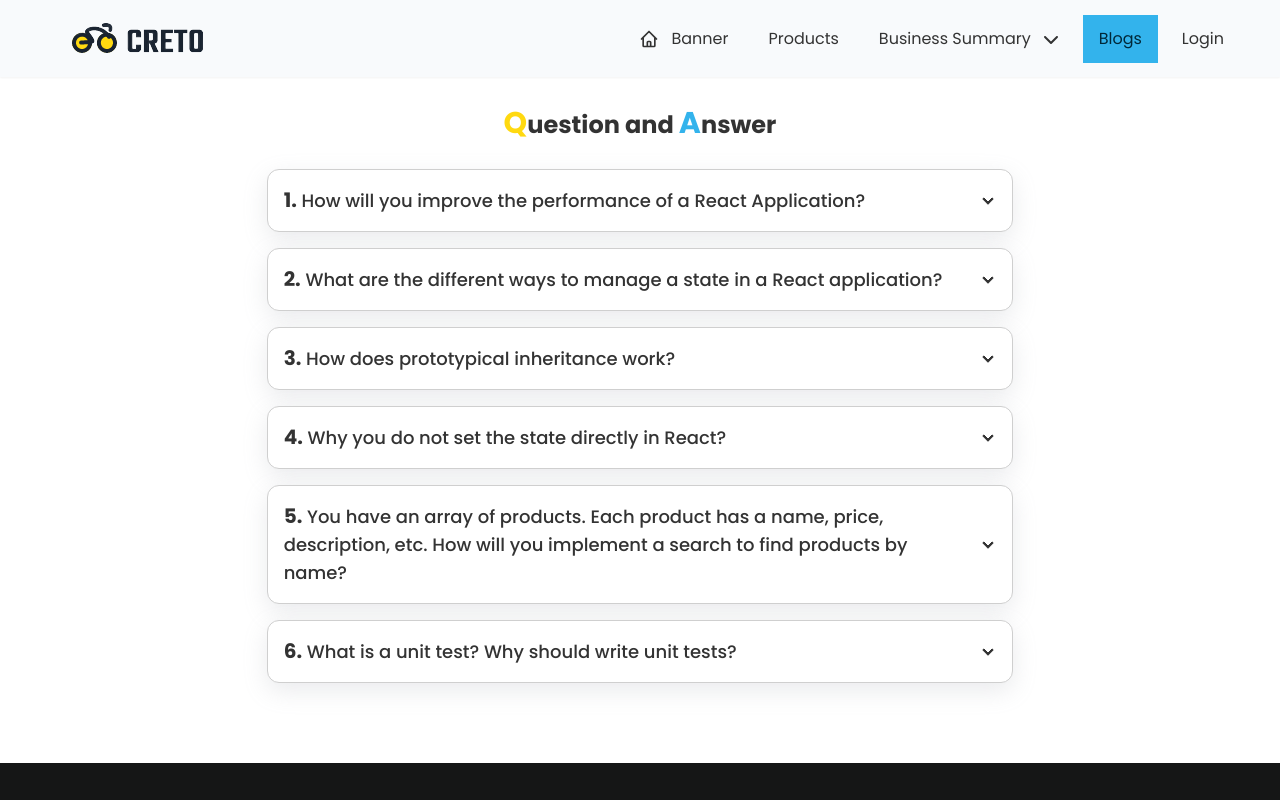
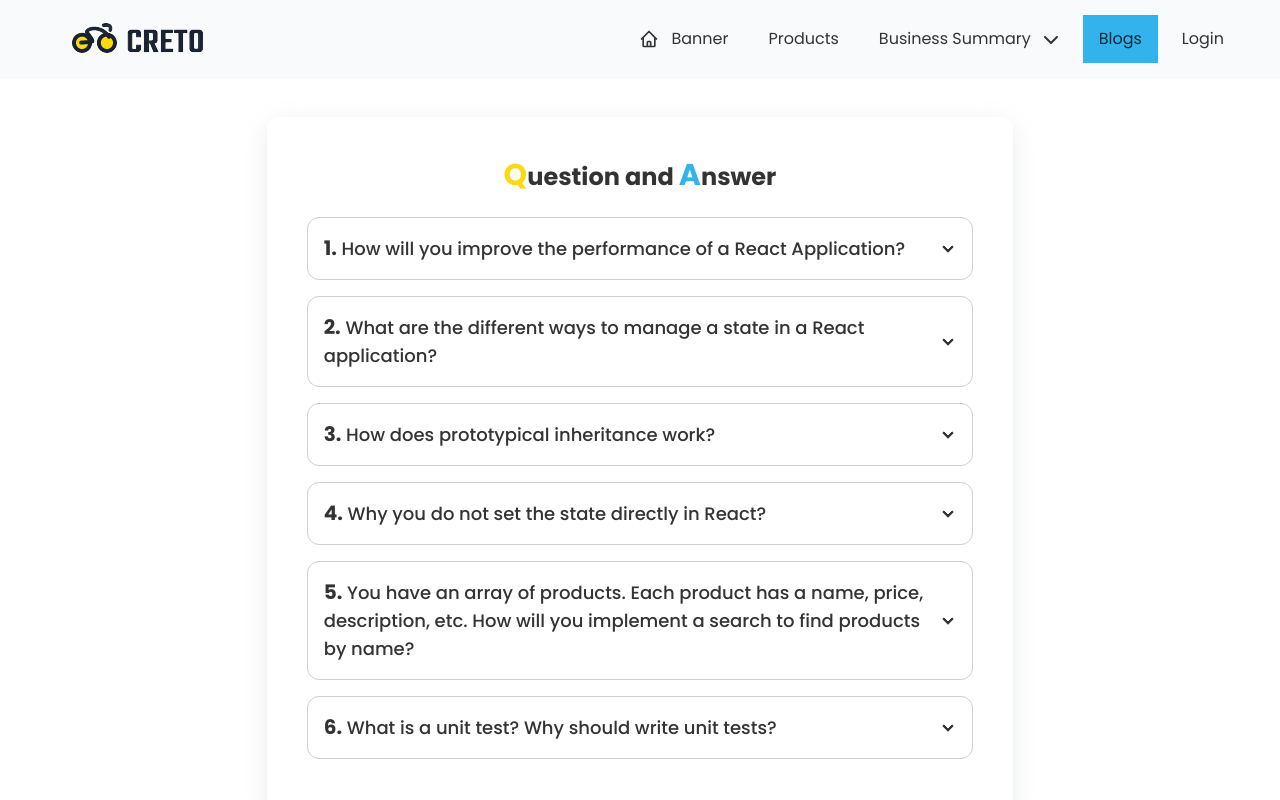
Before and after one commit to codermdshakil/certo-parts, a React (Create React App) app: page /blogs in a window 1280 px wide. Shown: the top 800 px of the page. Built offline with nearby package versions, Linux system fonts and the light colour scheme; no server answers.

Commit message:
some design change in blogs route

```diff
--- a/src/Pages/Blogs/Blogs.js
+++ b/src/Pages/Blogs/Blogs.js
@@ -3,9 +3,9 @@ import React from 'react';
 const Blogs = () => {
     return (
         <div className='md:px-20 px-10'>
-            <h2 className='text-2xl my-4  font-bold text-center py-3'> <span className='text-3xl font-bold text-secondary'>Q</span>uestion and <span className='text-3xl font-bold text-primary'>A</span>nswer</h2>
-            <div className='lg:w-8/12 md:w-10/12  mx-auto'>
-                <div tabindex="0" class=" mb-4 collapse collapse-arrow border border-base-300 bg-base-100 custom_shadow rounded-xl">
+            <div className='lg:w-8/12 md:w-10/12 md:p-10 p-3 my-10 bg-white custom_shadow rounded-xl   mx-auto'>
+            <h2 className='text-2xl mb-6 font-bold text-center'> <span className='text-3xl font-bold text-secondary'>Q</span>uestion and <span className='text-3xl font-bold text-primary'>A</span>nswer</h2>
+                <div tabindex="0" class=" mb-4 collapse collapse-arrow border border-base-300 bg-base-100   rounded-xl">
                     <div class="collapse-title text-xl font-medium">
                         <h5 className='text-lg'><span className='text-xl font-bold'>1.</span>  How will you improve the performance of a React Application?</h5>
                     </div>
@@ -13,7 +13,7 @@ const Blogs = () => {
                         <p> <span className='text-lg font-bold'>Ans: </span>Keeping component state local where necessary. Memoizing React components to prevent unnecessary re-renders. To optimize React rendering, you need to make sure that components receive only necessary props. It will let you control the CPU consumption and avoid over-rendering unnecessary features. Then it checks the difference between the previous DOM representation and new DOM. Once it has done, the real DOM will update only the things that have actually changed. This makes the application faster, and there is no wastage of memory. Apply these things we can improve our React Application  performance.</p>
                     </div>
                 </div>
-                <div tabindex="1" class=" mb-4 collapse collapse-arrow border border-base-300 bg-base-100 custom_shadow  rounded-xl">
+                <div tabindex="1" class=" mb-4 collapse collapse-arrow border border-base-300 bg-base-100   rounded-xl">
                     <div class="collapse-title text-xl font-medium">
                         <h5 className='text-lg'><span className='text-xl font-bold'>2.</span> What are the different ways to manage a state in a React application?</h5>
                     </div>
@@ -21,7 +21,7 @@ const Blogs = () => {
                         <p> <span className='text-lg font-bold'>Ans: </span> React application is four types of states <span className='font-semibold'>Local state</span>, <span className='font-semibold'>Global state</span>, <span className='font-semibold'>Server state</span> and <span className='font-semibold'> URL state</span>. In modern React, we build our applications with functional components. Components are themselves JavaScript functions, independent and reusable bits of code. The Problem. Redux, particularly, gives the developer a single place to put all their state that seems great at first <span className='font-semibold'>Data state</span>, <span className='font-semibold'>Control state</span>, <span className='font-semibold'>Sesstion state</span>, <span className='font-semibold'>Location State</span>, <span className='font-semibold'>Consulation</span>. Props are used to pass data from one component to another. The state is a local data storage that is local to the component only and cannot be passed to other components.</p>
                     </div>
                 </div>
-                <div tabindex="2" class=" mb-4 collapse collapse-arrow border border-base-300 bg-base-100  custom_shadow rounded-xl">
+                <div tabindex="2" class=" mb-4 collapse collapse-arrow border border-base-300 bg-base-100   rounded-xl">
                     <div class="collapse-title text-xl font-medium">
                         <h5 className='text-lg'><span className='text-xl font-bold'>3.</span> How does prototypical inheritance work?</h5>
                     </div>
@@ -29,7 +29,7 @@ const Blogs = () => {
                         <p><span className='text-lg font-bold'>Ans: </span>The <span className='font-semibold'>Prototypal</span> Inheritance is a feature in javascript used to add methods and properties in objects. It is a method by which an object can inherit the properties and methods of another object. We use a JavaScript prototype to add new properties and methods to an existing object constructor. We can then essentially tell our JS code to inherit properties from a prototype. Classical inheritance is limited to classes inheriting from other classes. However prototypal inheritance includes not only prototypes inheriting from other prototypes but also objects inheriting from prototypes. </p>
                     </div>
                 </div>
-                <div tabindex="3" class=" mb-4 collapse collapse-arrow border border-base-300 bg-base-100 custom_shadow  rounded-xl">
+                <div tabindex="3" class=" mb-4 collapse collapse-arrow border border-base-300 bg-base-100   rounded-xl">
                     <div class="collapse-title text-xl font-medium">
                         <h5 className='text-lg'><span className='text-xl font-bold'>4.</span> Why you do not set the state directly in React?</h5>
                     </div>
@@ -37,7 +37,7 @@ const Blogs = () => {
                         <p> <span className='text-lg font-bold'>Ans: </span> One should never update the state directly because of the following reasons: If you update it directly, calling the setState() afterward may just replace the update you made. When you directly update the state, it does not change this for this we should use <span className='font-bold'> setState()</span>.When you directly update the state, it does not change this.state immediately. Instead, it creates a pending state transition, and accessing it after calling this method will only return the present value.You will lose control of the state across all components.We use setState() cause we need to change data and when you delete a data you should update id. If you don't use setState you can't update data. For these cause we should use set state.</p>
                     </div>
                 </div>
-                <div tabindex="4" class=" mb-4 collapse collapse-arrow border border-base-300 bg-base-100  custom_shadow rounded-xl">
+                <div tabindex="4" class=" mb-4 collapse collapse-arrow border border-base-300 bg-base-100   rounded-xl">
                     <div class="collapse-title text-xl font-medium">
                         <h5 className='text-lg'><span className='text-xl font-bold'>5.</span> You have an array of products. Each product has a name, price, description, etc. How will you implement a search to find products by name?</h5>
                     </div>
@@ -52,7 +52,7 @@ const Blogs = () => {
                         </p>
                     </div>
                 </div>
-                <div tabindex="5" class=" mb-4 collapse collapse-arrow border border-base-300 bg-base-100  custom_shadow rounded-xl">
+                <div tabindex="5" class=" mb-4 collapse collapse-arrow border border-base-300 bg-base-100   rounded-xl">
                     <div class="collapse-title text-xl font-medium">
                         <h5 className='text-lg'><span className='text-xl font-bold'>6.</span> What is a unit test? Why should write unit tests?</h5>
                     </div>
```
